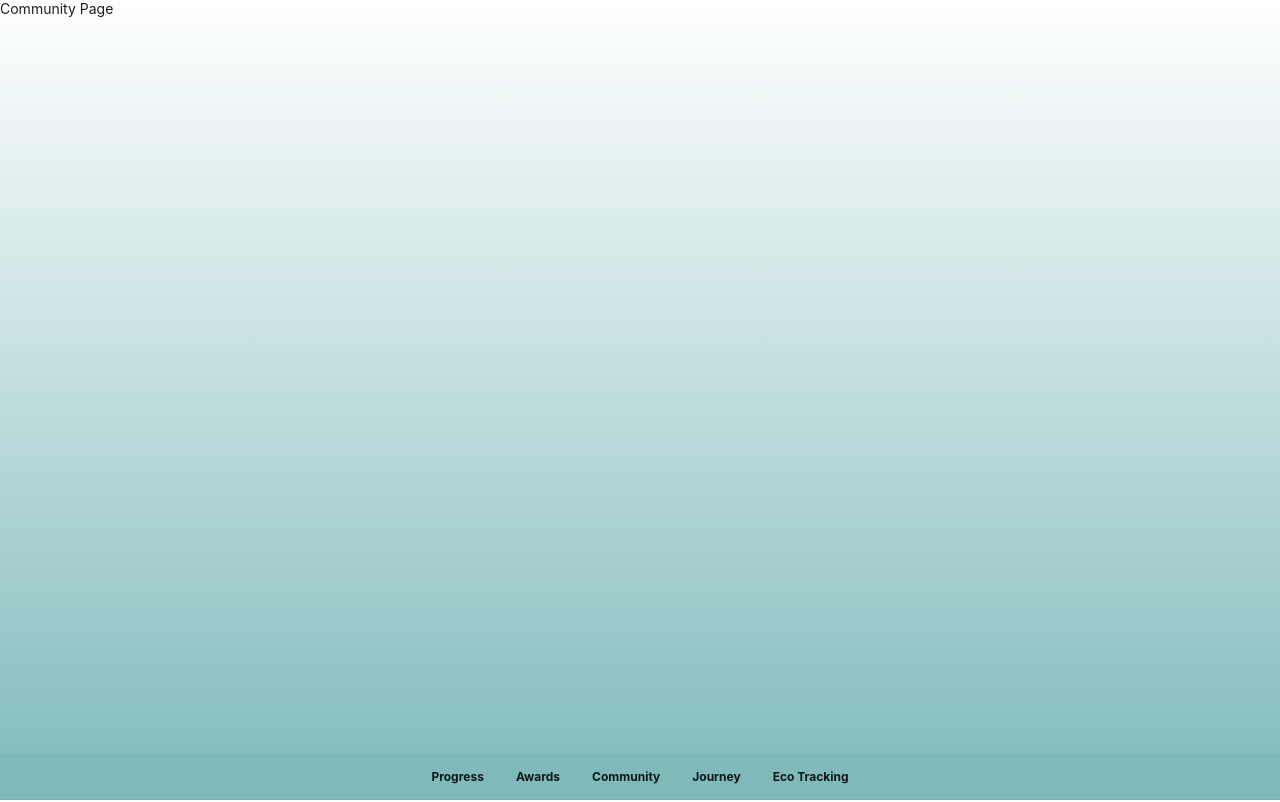
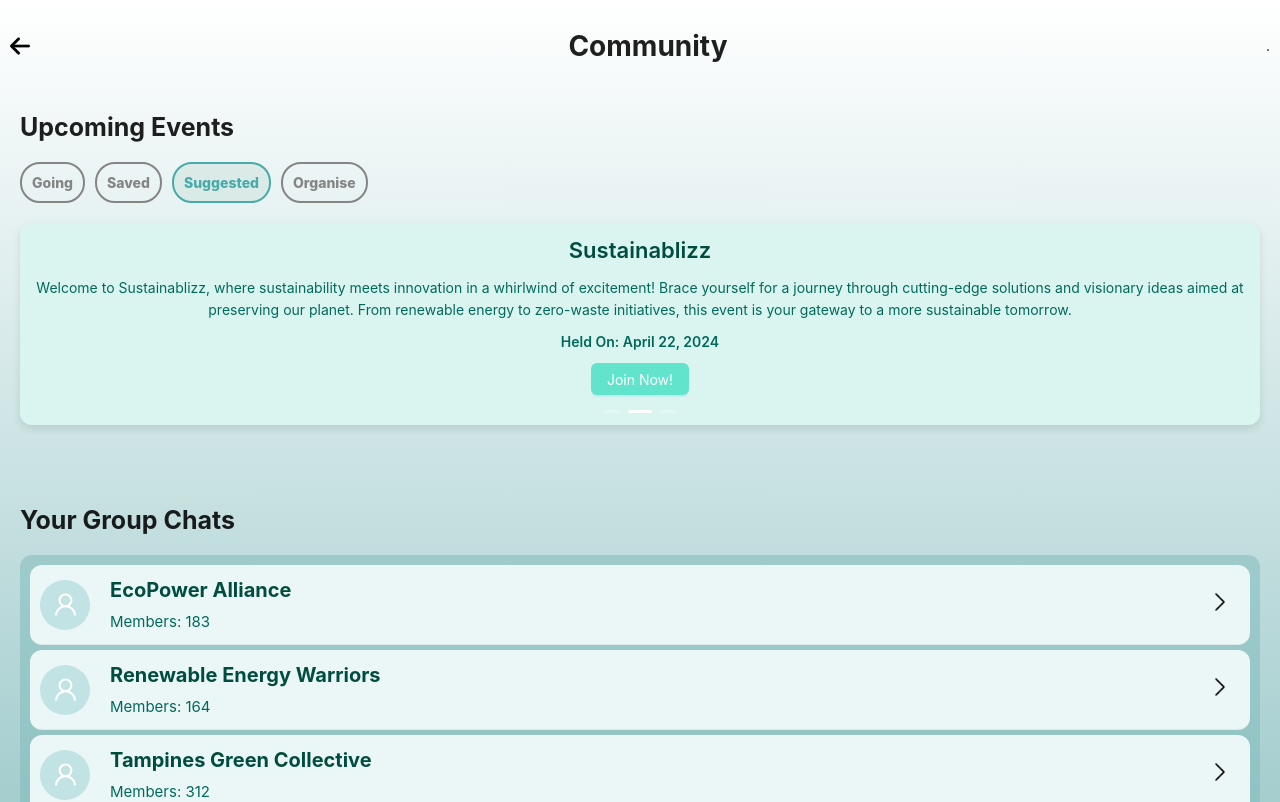
Before and after one commit to GeeksHacking/hackomania2024-JAWS-jawshackomania, a React (Create React App) app: page /community in a window 1280 px wide. Shown: the top 802 px of the page. Built offline with nearby package versions, Linux system fonts and the light colour scheme.

Commit message:
add in community page

```diff
--- /dev/null
+++ b/src/component/Events/index.tsx
@@ -0,0 +1,277 @@
+import { Avatar, Button, Carousel, List } from "antd";
+import { FC } from "react";
+import { UserOutlined } from "@ant-design/icons";
+import { Leaf } from "../Leaf";
+
+interface Event {
+  id: number;
+  title: string;
+  description: string;
+  date: string;
+}
+
+interface GroupChat {
+  id: number;
+  name: string;
+  member: number;
+}
+
+interface CommunityPageProps {
+  events: Event[];
+  groupChats: GroupChat[];
+}
+
+export const Events: FC = () => {
+  const events: Event[] = [
+    {
+      id: 1,
+      title: "SGreen Only",
+      description:
+        "Join us for an exclusive exploration into the realm of sustainable living. Uncover the secrets of eco-conscious practices and immerse yourself in a world where green is not just a color, but a way of life. From innovative technologies to mindful consumption, this event promises to ignite your passion for a greener future.",
+      date: "April 15, 2024",
+    },
+    {
+      id: 2,
+      title: "Sustainablizz",
+      description:
+        "Welcome to Sustainablizz, where sustainability meets innovation in a whirlwind of excitement! Brace yourself for a journey through cutting-edge solutions and visionary ideas aimed at preserving our planet. From renewable energy to zero-waste initiatives, this event is your gateway to a more sustainable tomorrow.",
+      date: "April 22, 2024",
+    },
+    {
+      id: 3,
+      title: "Solar Workshop",
+      description:
+        "Step into the illuminating world of solar energy at our Solar Workshop. Discover the power of sunlight transformed into sustainable solutions that light up our lives. Dive deep into the science, technology, and practical applications of solar power, and let the brilliance of the sun guide your path towards a brighter, cleaner future.",
+      date: "April 29, 2024",
+    },
+  ];
+
+  const groupChats: GroupChat[] = [
+    {
+      id: 1,
+      name: "EcoPower Alliance",
+      member: 183,
+    },
+    {
+      id: 2,
+      name: "Renewable Energy Warriors",
+      member: 164,
+    },
+    {
+      id: 3,
+      name: "Tampines Green Collective",
+      member: 312,
+    },
+    {
+      id: 4,
+      name: "Save The World",
+      member: 40,
+    },
+    {
+      id: 5,
+      name: "Journey Points Trade",
+      member: 210,
+    },
+  ];
+  return (
+    <div>
+      <div
+        style={{
+          padding: "20px",
+          borderRadius: "8px",
+          marginBottom: "40px",
+        }}
+      >
+        <div
+          style={{ fontSize: "25px", fontWeight: "700", paddingBottom: "20px" }}
+        >
+          Upcoming Events
+        </div>
+        <div style={{ display: "flex", flexDirection: "row", gap: "10px" }}>
+          <div
+            style={{
+              border: "2px solid #858585",
+              borderRadius: "20px",
+              padding: "10px",
+              color: "#858585",
+              fontWeight: 800,
+            }}
+          >
+            Going
+          </div>
+          <div
+            style={{
+              border: "2px solid #858585",
+              borderRadius: "20px",
+              padding: "10px",
+              color: "#858585",
+              fontWeight: 800,
+            }}
+          >
+            Saved
+          </div>
+          <div
+            style={{
+              border: "2px solid #46aba9",
+              borderRadius: "20px",
+              padding: "10px",
+              color: "#46aba9",
+              fontWeight: 800,
+              backgroundColor: "rgb(157, 196, 174, 0.2)",
+            }}
+          >
+            Suggested
+          </div>
+          <div
+            style={{
+              border: "2px solid #858585",
+              borderRadius: "20px",
+              padding: "10px",
+              color: "#858585",
+              fontWeight: 800,
+            }}
+          >
+            Organise
+          </div>
+        </div>
+        <Carousel
+          autoplay
+          style={{
+            marginTop: "20px",
+            backgroundColor: "#daf5f0",
+            borderRadius: "12px",
+            boxShadow: "0 4px 8px rgba(0, 0, 0, 0.1)",
+            textAlign: "center",
+            padding: "10px",
+          }}
+        >
+          {events.map((event) => (
+            <div key={event.id}>
+              <div
+                style={{
+                  color: "#004d40",
+                  fontSize: "22px",
+                  fontWeight: "600",
+                  paddingBottom: "10px",
+                }}
+              >
+                {event.title}
+              </div>
+              <div style={{ color: "#00695c", paddingBottom: "10px" }}>
+                {event.description}
+              </div>
+              <div
+                style={{
+                  color: "#00695c",
+                  paddingBottom: "10px",
+                  fontWeight: "600",
+                }}
+              >
+                Held On: {event.date}
+              </div>
+              <Button
+                type="primary"
+                style={{ marginBottom: "20px", backgroundColor: "#62e3cb" }}
+                onClick={() => {}}
+              >
+                Join Now!
+              </Button>
+            </div>
+          ))}
+        </Carousel>
+      </div>
+
+      <div
+        style={{
+          padding: "20px",
+          borderRadius: "8px",
+        }}
+      >
+        <div
+          style={{
+            display: "flex",
+            flexDirection: "row",
+            justifyContent: "space-between",
+          }}
+        >
+          <div
+            style={{
+              fontSize: "25px",
+              fontWeight: "700",
+              paddingBottom: "20px",
+            }}
+          >
+            Your Group Chats
+          </div>
+        </div>
+        <div
+          style={{
+            backgroundColor: "rgb(127, 185, 186, 0.5)",
+            padding: "10px",
+            borderRadius: "12px",
+          }}
+        >
+          <List
+            dataSource={groupChats}
+            renderItem={(chat) => (
+              <List.Item
+                style={{
+                  backgroundColor: "#ebf7f6",
+                  padding: "10px",
+                  borderRadius: "12px",
+                  marginBottom: "5px",
+                }}
+              >
+                <Avatar
+                  style={{ backgroundColor: "#c1e3e3", marginRight: "20px" }}
+                  icon={<UserOutlined />}
+                  size={50}
+                />
+                <List.Item.Meta
+                  title={
+                    <a
+                      href={`/chat/${chat.id}`}
+                      style={{
+                        color: "#004d40",
+                        fontWeight: "bold",
+                        fontSize: "20px",
+                      }}
+                    >
+                      {chat.name}
+                    </a>
+                  }
+                  description={
+                    <span style={{ color: "#00695c", fontSize: "15px" }}>
+                      Members: {chat.member}
+                    </span>
+                  }
+                />
+                <div style={{ paddingRight: "10px" }}>
+                  <img src="/rightarrow.png" width="20" height="20" alt="" />
+                </div>
+              </List.Item>
+            )}
+          />
+          <div
+            style={{
+              backgroundColor: "#d6e8ff",
+              borderRadius: "12px",
+              padding: "10px",
+              display: "flex",
+              flexDirection: "row",
+              gap: "20px",
+            }}
+          >
+            <img src="team.png" width="50" height="50" alt="" />
+            <div style={{ fontWeight: 700, fontSize: "17px" }}>
+              <div>Start a new group!</div>
+              <div>
+                Organise your own event group and earn up to 200 <Leaf />
+              </div>
+            </div>
+          </div>
+        </div>
+      </div>
+    </div>
+  );
+};
--- a/src/pages/communityPage.tsx
+++ b/src/pages/communityPage.tsx
@@ -1,10 +1,35 @@
 import { FC } from "react";
 import { PageTemplate } from "./pageTemplate";
+import { Link } from "react-router-dom";
+import { BackArrow } from "../component/BackArrow";
+import { Events } from "../component/Events";
 
-export const CommunityPage: FC = () => {
-  return (
-    <PageTemplate>
-      <div>Community Page</div>
-    </PageTemplate>
-  );
-};
+export const CommunityPage: FC = () => (
+  <PageTemplate>
+    <div
+      style={{
+        display: "flex",
+        flexDirection: "row",
+        alignContent: "center",
+        justifyContent: "space-between",
+        padding: "10px",
+        alignItems: "center",
+      }}
+    >
+      <Link
+        to={"/"}
+        style={{
+          display: "flex",
+          alignItems: "center",
+        }}
+      >
+        <BackArrow />
+      </Link>
+      <h1>Community</h1>
+      <div>.</div>
+    </div>
+    <div>
+      <Events />
+    </div>
+  </PageTemplate>
+);
```
Also changed, not shown: public/rightarrow.png (added), public/team.png (added).
